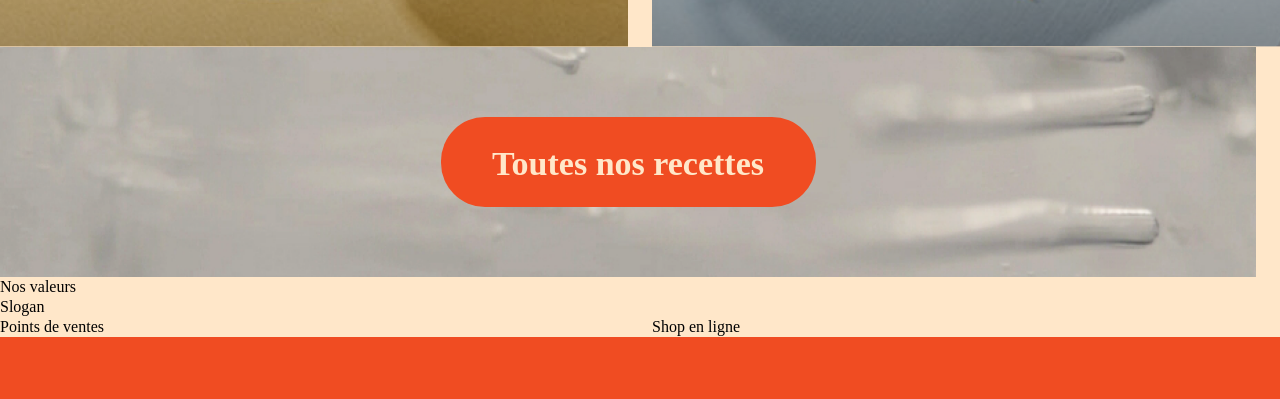
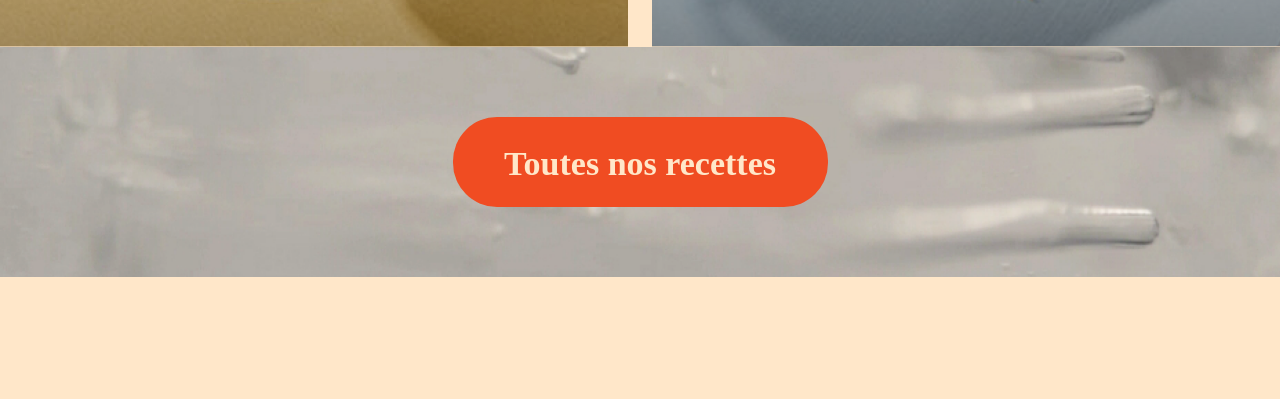
Before and after one commit to AnoukGeinoz/anouk-geinoz-leamo, a website built with Parcel: page src/index.html in a window 1280 px wide. Shown: the part 3374-3773 px from the top of the page. Built offline with nearby package versions, Linux system fonts and the light colour scheme; a web font is replaced by a local one.

Commit message:
correction section cocktails

```diff
--- a/src/index.html
+++ b/src/index.html
@@ -102,30 +102,20 @@
         <div class="tonic-card">
           <h3>Leamo ginger tonic maxi</h3>
           <p>En savoir plus</p>
-            </div></div>
+        </div>
+      </div>
       <div class="col-12 col-md-6">
         <div class="frappe-card">
           <h3>Maté latté frappé gin</h3>
           <p>En savoir plus</p>
         </div>
       </div>
+    </div>
     <div class="row">
       <div class="col-12">
         <div class="more-infos">
           <div class="button-container">
-              <div class="button"><a href="index.html">Toutes nos recettes</a></div>
-            </div>
-          </div>
-          </div></div>
-    <div class="container">
-      <div class="container-presentation">
-        <div class="row">
-          <div class="col-12">Nos valeurs</div>
-          <div class="col-12 col-md-12">
-            Slogan
-            <div class="row">
-              <div class="col-12 col-md-6">Points de ventes</div>
-              <div class="col-12 col-md-6">Shop en ligne</div>
+            <div class="button"><a href="index.html">Toutes nos recettes</a>
             </div>
           </div>
         </div>
--- a/src/scss/modules/_cocktails.scss
+++ b/src/scss/modules/_cocktails.scss
@@ -35,6 +35,7 @@ h3 {
   background-image: url(../img/img-eau.webp);
   background-size: cover;
   padding: 18px 0;
+  margin-bottom: 87px;
 }
 
 @media (min-width: 768px) {
@@ -57,5 +58,6 @@ h3 {
 
   .more-infos {
     padding: 70px 0;
+    margin-bottom: 169px;
   }
 }
```
Lines whose indentation alone changed are shown as unchanged.
